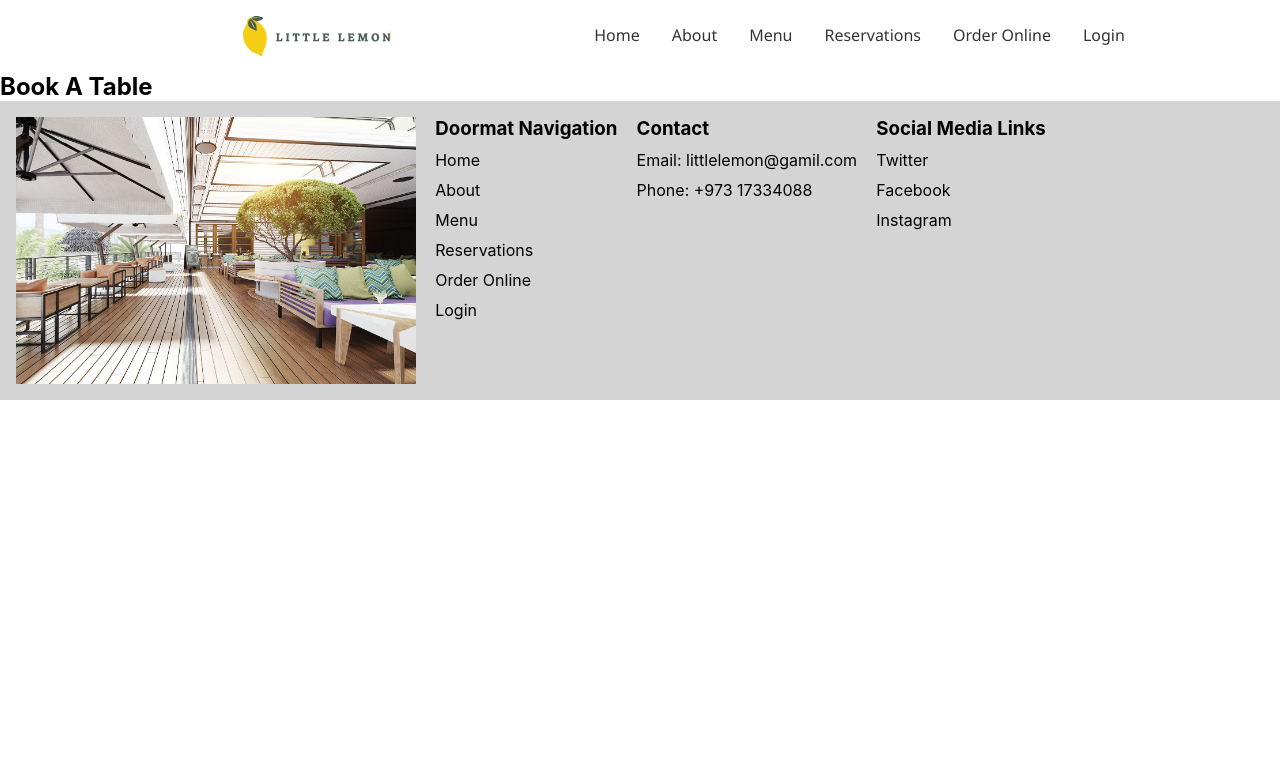
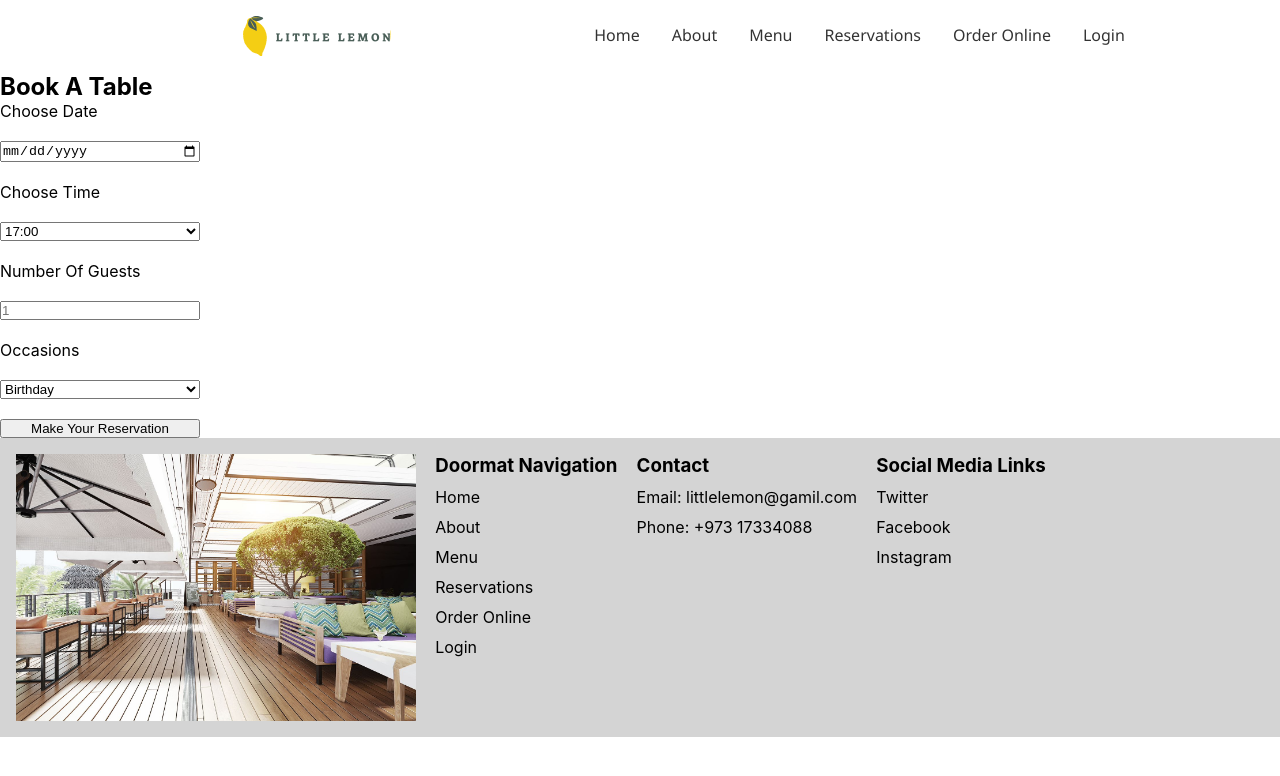
Before and after one commit to jackblue2009/littlelemonproject, a React (Create React App) app: page /booking in a window 1280 px wide. Shown: the top 776 px of the page. Built offline with nearby package versions, Linux system fonts and the light colour scheme.

Commit message:
added form template to booking page

```diff
--- a/src/App.css
+++ b/src/App.css
@@ -175,6 +175,12 @@
     z-index: 2;
 }
 
+.booking-page form {
+    display: grid;
+    max-width: 200px;
+    gap: 20px;
+}
+
 footer {
     width: 100%;
     background-color: rgba(41, 41, 41, 0.2);
--- a/src/components/BookingPage.js
+++ b/src/components/BookingPage.js
@@ -2,6 +2,32 @@
     return (
         <div className="booking-page">
             <h2>Book A Table</h2>
+            <form>
+                <label for='res-date'>Choose Date</label>
+                <input type='date' id="res-date" />
+                <label for='res-time'>Choose Time</label>
+                <select id="res-time">
+                    <option>17:00</option>
+                    <option>18:00</option>
+                    <option>19:00</option>
+                    <option>20:00</option>
+                    <option>21:00</option>
+                    <option>22:00</option>
+                </select>
+                <label for='guests'>Number Of Guests</label>
+                <input
+                    type='number'
+                    placeholder='1'
+                    min='1' max='10'
+                    id='guests'
+                />
+                <label for='occasion'>Occasions</label>
+                <select id='occation'>
+                    <option>Birthday</option>
+                    <option>Anniversary</option>
+                </select>
+                <input type='submit' value='Make Your Reservation' />
+            </form>
         </div>
     );
 }
```
